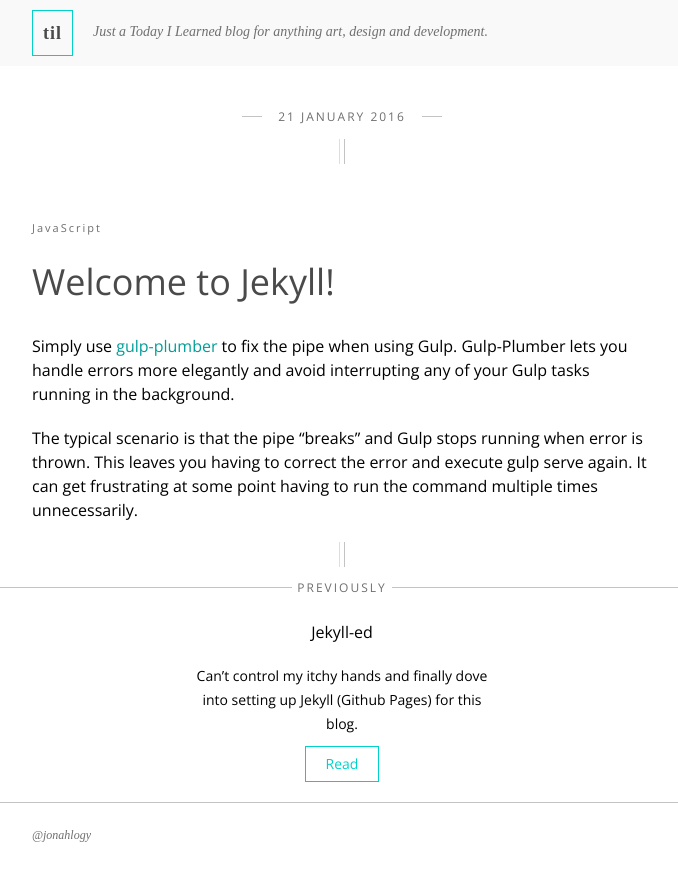
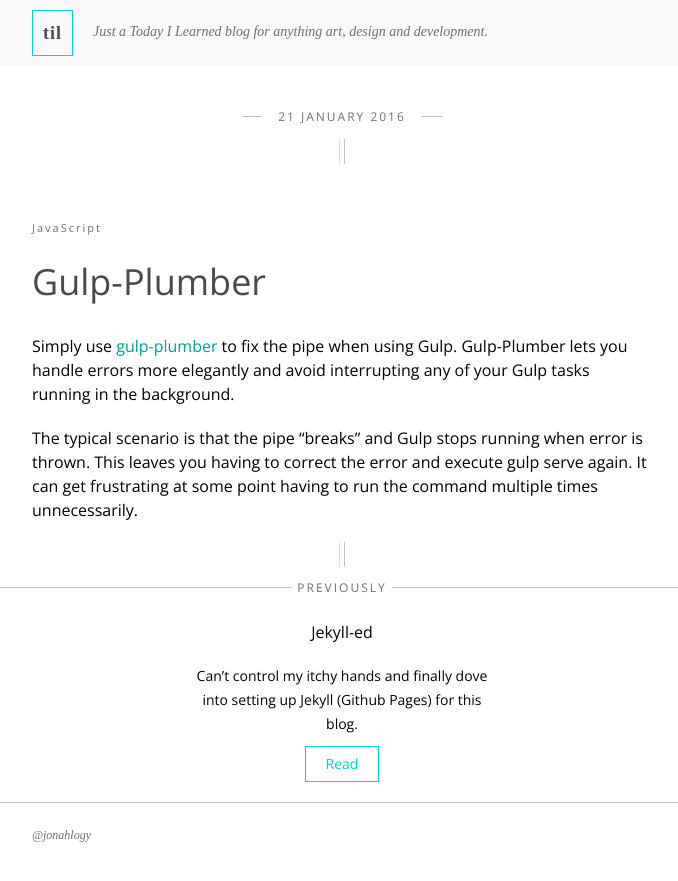
Before and after one commit to jonahdc/jonahdc.github.io, a Jekyll site: the page built from _posts/2016-01-21-Plumber.md, in a window 1280 px wide. Shown: the top 881 px of the page, without its empty margins (298-976 px from the left). Built offline with Jekyll 4.4.1, drawn with Linux system fonts in a browser that asks for light colours.

Commit message:
New Post

```diff
--- a/_posts/2016-01-21-Plumber.md
+++ b/_posts/2016-01-21-Plumber.md
@@ -1,6 +1,6 @@
 ---
 layout: post
-title:  "Welcome to Jekyll!"
+title:  "Gulp-Plumber"
 date:   2016-01-21 18:56:26 +0800
 categories: JavaScript
 excerpt_separator: <!--more-->
```
